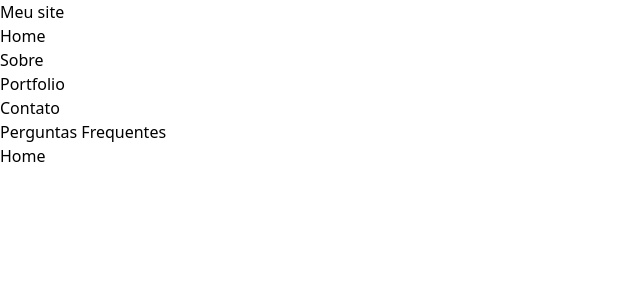
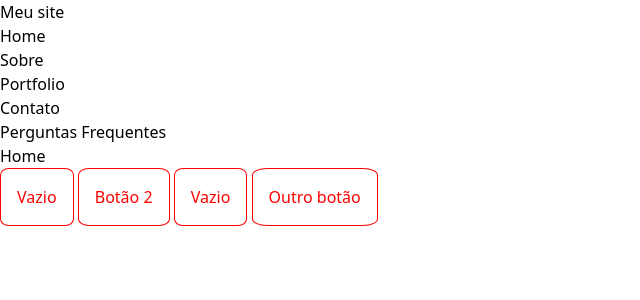
Before and after one commit to drummerpva/svelte-fsp, a SvelteKit app: page / in a window 1280 px wide. Shown: the top 300 px of the page, without its empty margins (0-640 px from the left). Built offline with nearby package versions, Linux system fonts and the light colour scheme.

Commit message:
feat: create first component

```diff
--- a/src/routes/+page.svelte
+++ b/src/routes/+page.svelte
@@ -1,4 +1,9 @@
 <script lang="ts">
+  import Button from './Button.svelte'
 </script>
 
 <h2>Home</h2>
+<Button />
+<Button label="Botão 2" />
+<Button />
+<Button label="Outro botão" />
--- /dev/null
+++ b/src/routes/Button.svelte
@@ -0,0 +1,14 @@
+<script lang="ts">
+  export let label = 'Vazio'
+</script>
+
+<button class="btn">{label}</button>
+
+<style>
+  .btn {
+    color: #f00;
+    padding: 16px;
+    border: 1px solid #f00;
+    border-radius: 12%;
+  }
+</style>
```
